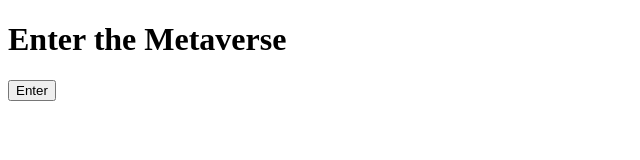
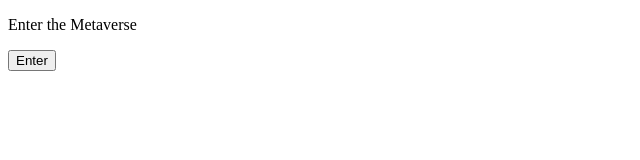
Before and after one commit to acciojob/enter-metaverse-Subham7769, a website: page main.html in a window 1280 px wide. Shown: the whole page, without its empty margins (0-640 px from the left). Drawn offline with Linux system fonts and the light colour scheme.

Commit message:
created a submission

```diff
--- a/main.html
+++ b/main.html
@@ -9,7 +9,7 @@
 <body>
 	<!-- the entire body must be written by student -->
 
-	<h1 id="status">Enter the Metaverse</h1>
+	<p id="status">Enter the Metaverse</p>
     <button id="enterBtn" onclick="Metaverse()">Enter</button>
     <script type="text/javascript" src="./script.js">
 </script>
```
